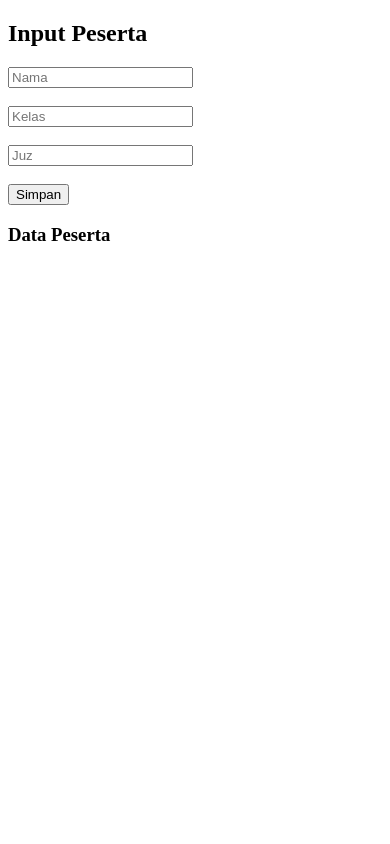
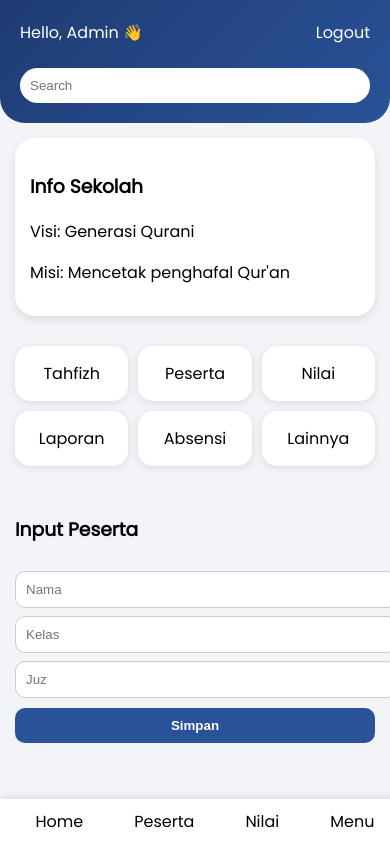
Before and after one commit to apptahfizh/tahfizh-app, a website: page public/index.html in a window 390 px wide. Drawn offline with Linux system fonts and the light colour scheme; no server answers.

Commit message:
upgrade UI mobile

```diff
--- a/public/app.js
+++ b/public/app.js
@@ -7,10 +7,7 @@ async function loadData() {
 
   data.forEach((item) => {
     const li = document.createElement("li");
-    li.innerHTML = `
-      ${item.nama} - ${item.kelas} - Juz ${item.juz}
-      <button onclick="hapus(${item.id})">Hapus</button>
-    `;
+    li.innerText = `${item.nama} - ${item.kelas} - Juz ${item.juz}`;
     list.appendChild(li);
   });
 }
@@ -20,23 +17,18 @@ async function tambahData() {
   const kelas = document.getElementById("kelas").value;
   const juz = document.getElementById("juz").value;
 
+  if (!nama || !kelas || !juz) {
+    alert("Isi semua data!");
+    return;
+  }
+
   await fetch("/api/peserta", {
     method: "POST",
-    headers: {
-      "Content-Type": "application/json",
-    },
+    headers: { "Content-Type": "application/json" },
     body: JSON.stringify({ nama, kelas, juz }),
   });
 
   loadData();
 }
 
-async function hapus(id) {
-  await fetch(`/api/peserta?id=${id}`, {
-    method: "DELETE",
-  });
-
-  loadData();
-}
-
 loadData();
--- a/public/index.html
+++ b/public/index.html
@@ -1,19 +1,171 @@
 <!doctype html>
 <html>
   <head>
-    <title>Aplikasi Tahfizh</title>
+    <title>Tahfizh App</title>
+    <meta name="viewport" content="width=device-width, initial-scale=1.0" />
+
+    <!-- Google Font -->
+    <link
+      href="https://fonts.googleapis.com/css2?family=Poppins&display=swap"
+      rel="stylesheet"
+    />
+
+    <style>
+      body {
+        margin: 0;
+        font-family: "Poppins", sans-serif;
+        background: #f2f4f8;
+      }
+
+      .header {
+        background: linear-gradient(135deg, #1e3c72, #2a5298);
+        color: white;
+        padding: 20px;
+        border-bottom-left-radius: 25px;
+        border-bottom-right-radius: 25px;
+      }
+
+      .top {
+        display: flex;
+        justify-content: space-between;
+        align-items: center;
+      }
+
+      .search {
+        margin-top: 15px;
+        display: flex;
+        gap: 10px;
+      }
+
+      .search input {
+        flex: 1;
+        padding: 10px;
+        border-radius: 20px;
+        border: none;
+      }
+
+      .card {
+        background: white;
+        margin: 15px;
+        padding: 15px;
+        border-radius: 20px;
+        box-shadow: 0 4px 10px rgba(0, 0, 0, 0.1);
+      }
+
+      .menu {
+        display: grid;
+        grid-template-columns: repeat(3, 1fr);
+        gap: 10px;
+        padding: 15px;
+      }
+
+      .menu-item {
+        background: white;
+        padding: 15px;
+        text-align: center;
+        border-radius: 15px;
+        box-shadow: 0 2px 8px rgba(0, 0, 0, 0.1);
+      }
+
+      .form {
+        padding: 15px;
+      }
+
+      input {
+        width: 100%;
+        padding: 10px;
+        margin-top: 8px;
+        border-radius: 10px;
+        border: 1px solid #ccc;
+      }
+
+      button {
+        margin-top: 10px;
+        padding: 10px;
+        width: 100%;
+        border: none;
+        border-radius: 10px;
+        background: #2a5298;
+        color: white;
+        font-weight: bold;
+      }
+
+      ul {
+        list-style: none;
+        padding: 15px;
+      }
+
+      li {
+        background: white;
+        padding: 10px;
+        margin-bottom: 8px;
+        border-radius: 10px;
+      }
+
+      .bottom-nav {
+        position: fixed;
+        bottom: 0;
+        width: 100%;
+        background: white;
+        display: flex;
+        justify-content: space-around;
+        padding: 10px;
+        box-shadow: 0 -2px 10px rgba(0, 0, 0, 0.1);
+      }
+    </style>
   </head>
+
   <body>
-    <h2>Input Peserta</h2>
+    <!-- HEADER -->
+    <div class="header">
+      <div class="top">
+        <div>Hello, Admin 👋</div>
+        <div>Logout</div>
+      </div>
 
-    <input id="nama" placeholder="Nama" /><br /><br />
-    <input id="kelas" placeholder="Kelas" /><br /><br />
-    <input id="juz" type="number" placeholder="Juz" /><br /><br />
+      <div class="search">
+        <input placeholder="Search" />
+      </div>
+    </div>
 
-    <button onclick="tambahData()">Simpan</button>
+    <!-- INFO -->
+    <div class="card">
+      <h3>Info Sekolah</h3>
+      <p>Visi: Generasi Qurani</p>
+      <p>Misi: Mencetak penghafal Qur'an</p>
+    </div>
 
-    <h3>Data Peserta</h3>
+    <!-- MENU -->
+    <div class="menu">
+      <div class="menu-item">Tahfizh</div>
+      <div class="menu-item">Peserta</div>
+      <div class="menu-item">Nilai</div>
+      <div class="menu-item">Laporan</div>
+      <div class="menu-item">Absensi</div>
+      <div class="menu-item">Lainnya</div>
+    </div>
+
+    <!-- FORM INPUT -->
+    <div class="form">
+      <h3>Input Peserta</h3>
+
+      <input id="nama" placeholder="Nama" />
+      <input id="kelas" placeholder="Kelas" />
+      <input id="juz" type="number" placeholder="Juz" />
+
+      <button onclick="tambahData()">Simpan</button>
+    </div>
+
+    <!-- DATA -->
     <ul id="list"></ul>
+
+    <!-- BOTTOM NAV -->
+    <div class="bottom-nav">
+      <div>Home</div>
+      <div>Peserta</div>
+      <div>Nilai</div>
+      <div>Menu</div>
+    </div>
 
     <script src="/app.js"></script>
   </body>
```
